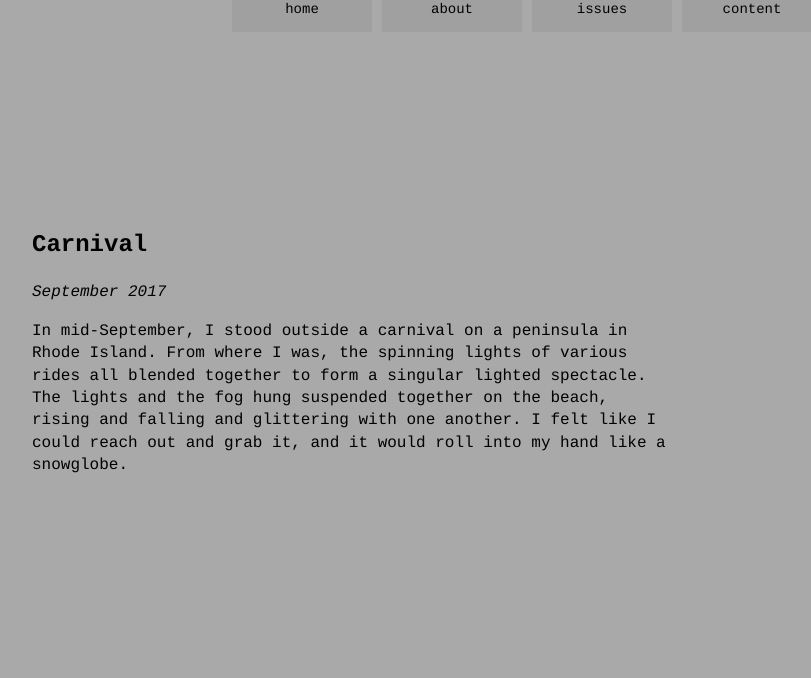
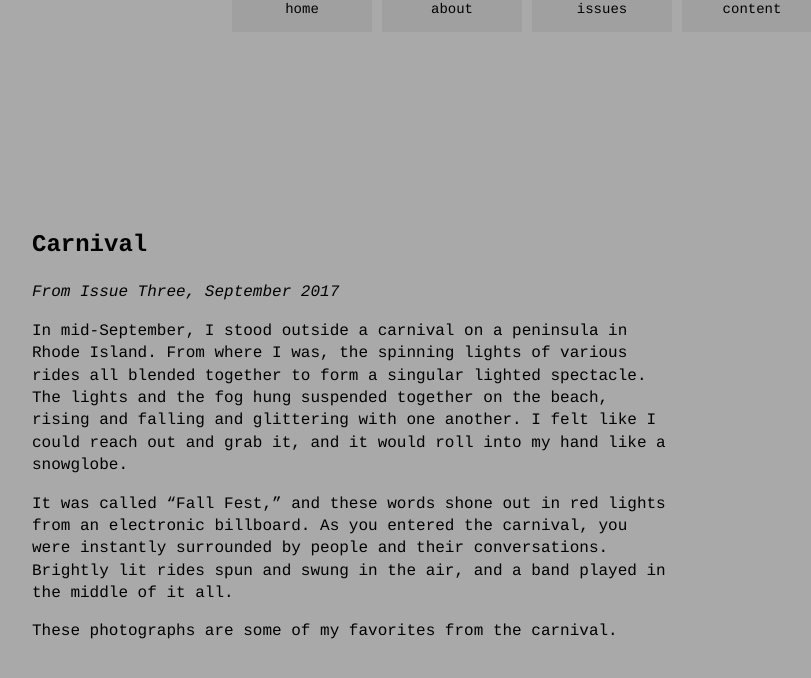
Before and after one commit to photonphotomag/photonphotomag.github.io, a plain HTML site: page carnival_photos.html in a window 1280 px wide. Shown: the whole page, without its empty margins (288-1099 px from the left). Drawn offline with Linux system fonts and the light colour scheme.

Commit message:
Update carnival_photos.html

```diff
--- a/carnival_photos.html
+++ b/carnival_photos.html
@@ -24,10 +24,11 @@
             <div id="essay">
 
                 <h2>Carnival</h2>
-                <i>September 2017</i>
+                <i>From Issue Three, September 2017</i>
 
                 <p>In mid-September, I stood outside a carnival on a peninsula in Rhode Island. From where I was, the spinning lights of various rides all blended together to form a singular lighted spectacle. The lights and the fog hung suspended together on the beach, rising and falling and glittering with one another. I felt like I could reach out and grab it, and it would roll into my hand like a snowglobe.
-                    <p>
+                    <p> It was called “Fall Fest,” and these words shone out in red lights from an electronic billboard. As you entered the carnival, you were instantly surrounded by people and their conversations. Brightly lit rides spun and swung in the air, and a band played in the middle of it all.
+                        <p> These photographs are some of my favorites from the carnival.
 
 
             </div>
```
